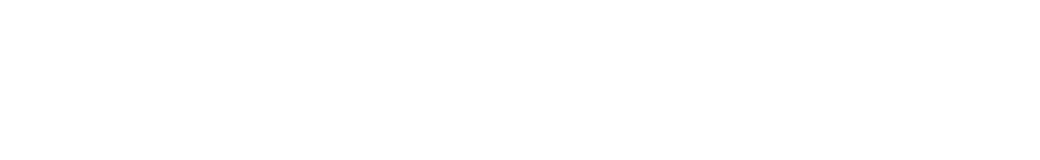
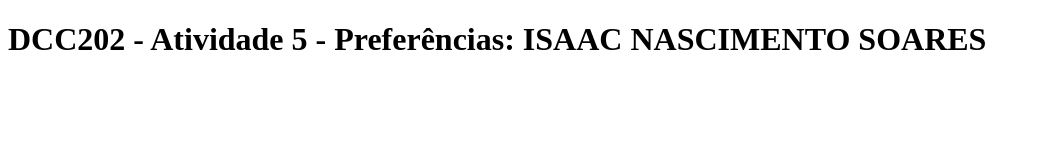
Before and after one commit to ufjf-dcc202/ufjf-dcc202-2023-3-a-atv5-IsaacNSoares, a website: page preferencias.html in a window 1280 px wide. Shown: the whole page, without its empty margins (0-1040 px from the left). Drawn offline with Linux system fonts and the light colour scheme.

Commit message:
cria main e adiciona título no head e no main

```diff
--- a/preferencias.html
+++ b/preferencias.html
@@ -3,9 +3,11 @@
 <head>
   <meta charset="UTF-8">
   <meta name="viewport" content="width=device-width, initial-scale=1.0">
-  <title>Document</title>
+  <title>DCC202 - Atividade 5 - Preferências: ISAAC NASCIMENTO SOARES</title>
 </head>
 <body>
-
+  <main>
+    <h1>DCC202 - Atividade 5 - Preferências: ISAAC NASCIMENTO SOARES</h1>
+  </main>
 </body>
 </html>
```
Also changed, not shown: index.html (+4 -2 lines), personagens.html (+4 -2 lines).
